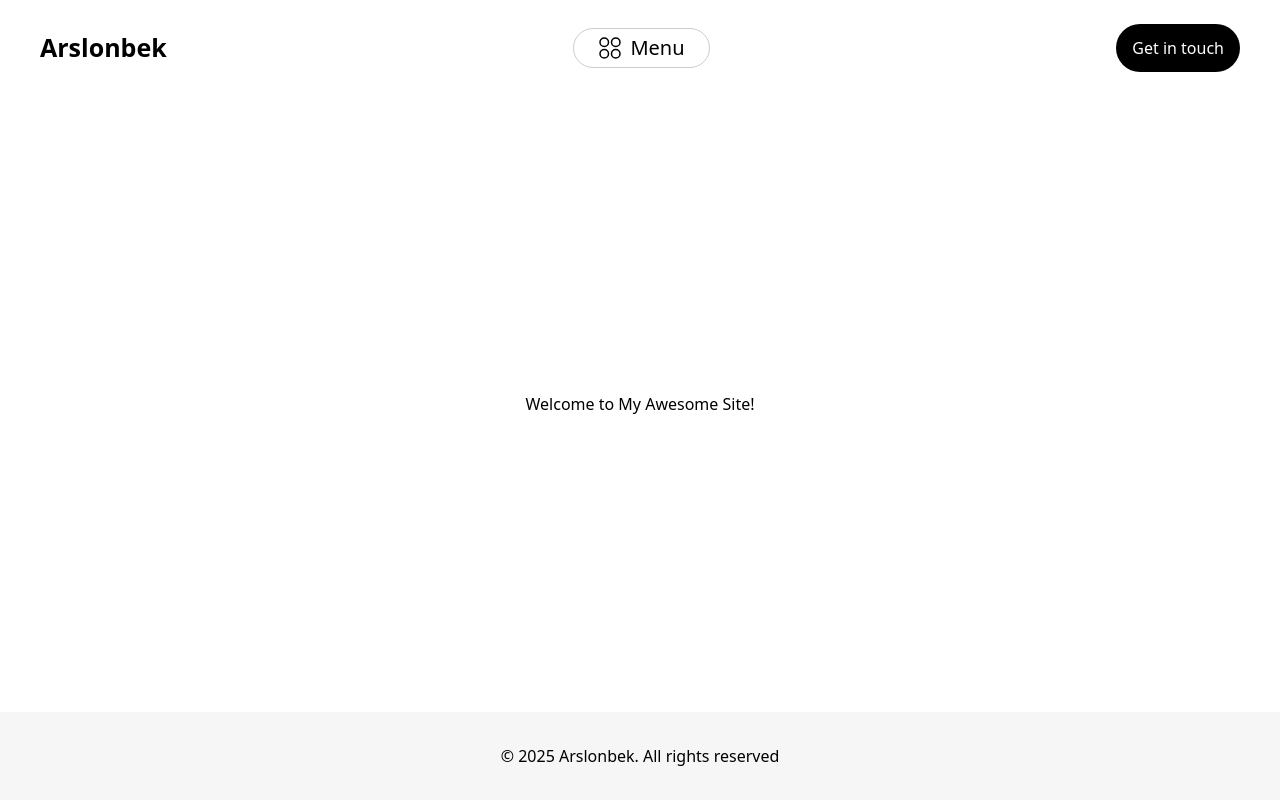
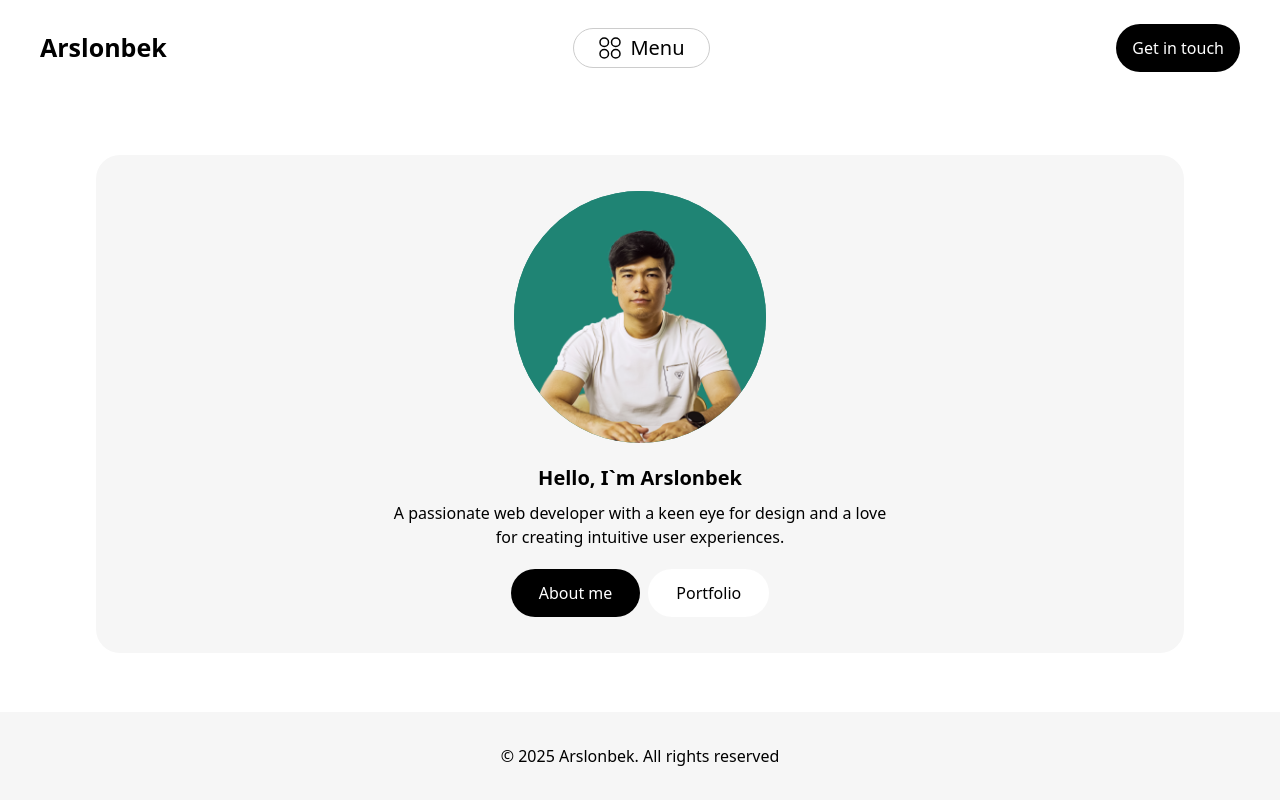
Before and after one commit to arslon1234/arslonbek, a Next.js app: page / in a window 1280 px wide. Built offline with nearby package versions, Linux system fonts and the light colour scheme.

Commit message:
home page added

```diff
--- /dev/null
+++ b/app/about/page.tsx
@@ -0,0 +1,11 @@
+import React from 'react'
+
+const About = () => {
+  return (
+    <section>
+      <h1>About</h1>
+    </section>
+  )
+}
+
+export default About
--- a/app/page.tsx
+++ b/app/page.tsx
@@ -1,5 +1,6 @@
 // import Image from "next/image";
 import Head from "next/head";
+import HomePage from "@/components/home";
 export default function Home() {
   return (
     <>
@@ -24,9 +25,9 @@ export default function Home() {
         <meta property="og:image" content="/static/awesome-image.png" />
         <meta property="og:url" content="https://arslonbek.com" />
       </Head>
-      <div>
-        <h1 className="text-center">Welcome to My Awesome Site!</h1>
-      </div>
+      <>
+        <HomePage/>
+      </>
     </>
   );
 }
--- a/components/header.tsx
+++ b/components/header.tsx
@@ -14,6 +14,7 @@ const Header = () => {
   const pathname = usePathname();
 
   const links: ILinks[] = [
+    { title: "About", path: "/about" },
     { title: "Blog", path: "/blog" },
     { title: "Portfolio", path: "/portfolio" },
     { title: "Contact", path: "/contact" },
--- /dev/null
+++ b/components/home.tsx
@@ -0,0 +1,24 @@
+import Image from 'next/image'
+import React from 'react'
+import me from '@/assets/me.jpeg'
+const Home = () => {
+  return (
+    <section className='w-full flex justify-center gap-5 flex-col items-center bg-[#F6F6F6] rounded-3xl py-9'>
+      <div className='w-[252px] h-[252px] rounded-[50%] bg-main flex items-center justify-center'>
+      <Image src={me} alt='arslonbek' className='w-full h-full rounded-[50%] object-cover'/>
+      </div>
+        <div className='max-w-[506px] flex flex-col gap-2'>
+        <h1 className='text-name_size font-bold text-center'>Hello, I`m Arslonbek</h1>
+        <p className='text-center'>
+        A passionate web developer with a keen eye for design and a love for creating intuitive user experiences.
+        </p>
+        </div>
+        <div className='flex justify-center gap-2'>
+            <button className='py-3 px-7 rounded-3xl hover:shadow-lg bg-black text-white'>About me</button>
+            <button className='py-3 px-7 rounded-3xl hover:shadow-md bg-white text-black'>Portfolio</button>
+        </div>
+    </section>
+  )
+}
+
+export default Home
```
Also changed, not shown: app/globals.css (line endings or trailing spaces), assets/me.jpeg (added).
